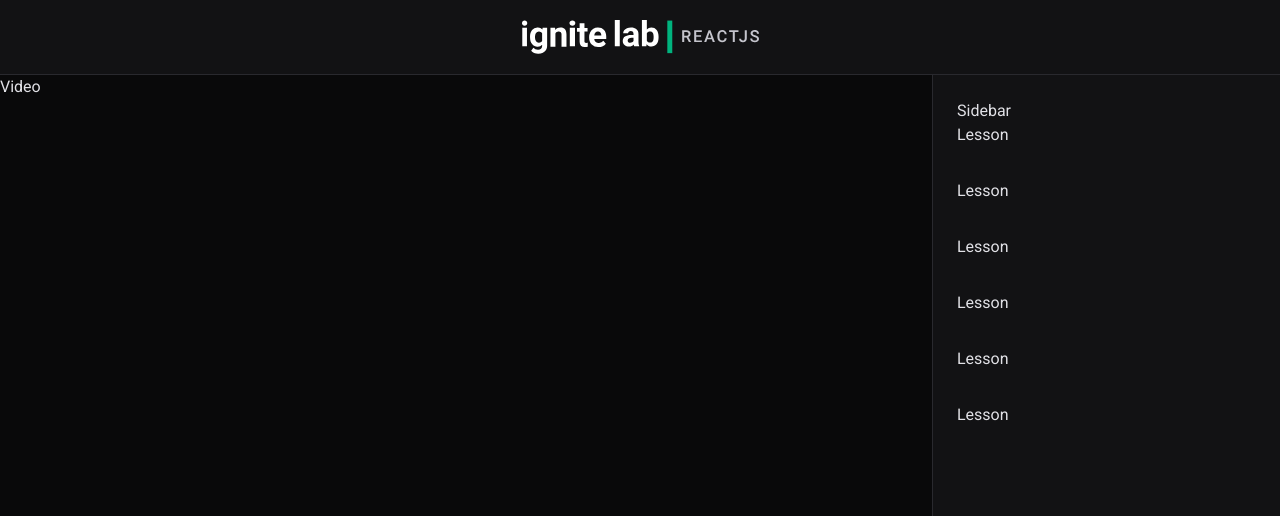
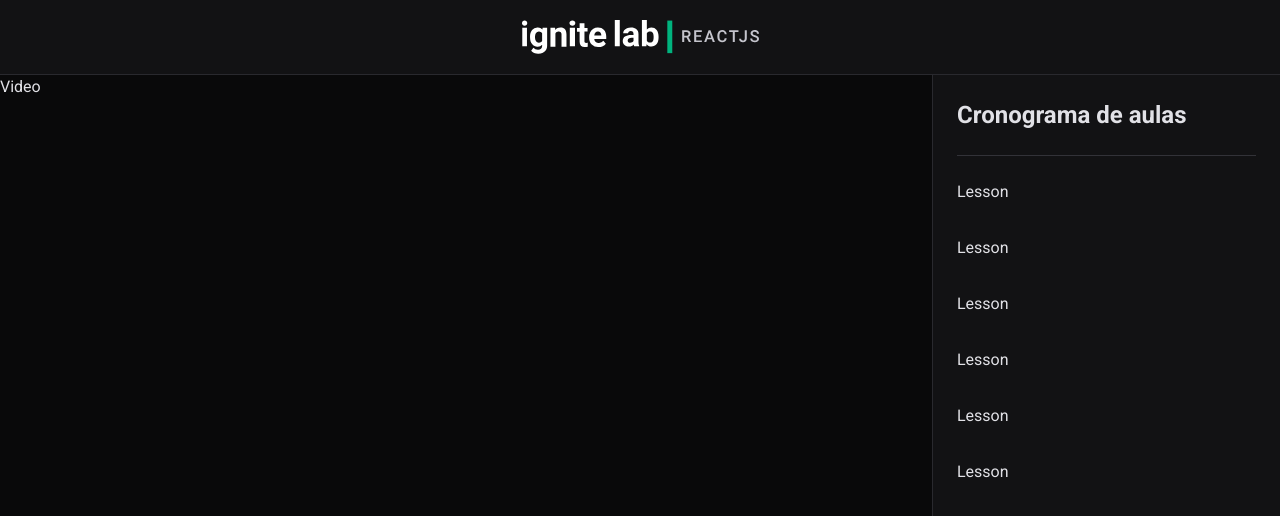
Before and after one commit to gabepinheiro/event-platform, a React (Vite) app: page / in a window 1280 px wide. Shown: the top 516 px of the page. Built offline with nearby package versions, Linux system fonts and the light colour scheme.

Commit message:
feat(sidebar): adding heading

```diff
--- a/src/components/sidebar.tsx
+++ b/src/components/sidebar.tsx
@@ -3,7 +3,9 @@ import { Lesson } from '@/components'
 export function Sidebar() {
   return (
     <aside className='w-[348px] bg-gray-700 p-6 border-l border-gray-600'>
-      Sidebar
+      <h3 className='font-bold text-2xl pb-6 mb-6 border-b border-gray-500 block'>
+        Cronograma de aulas
+      </h3>
       <div className='flex flex-col gap-8'>
         <Lesson />
         <Lesson />
```
